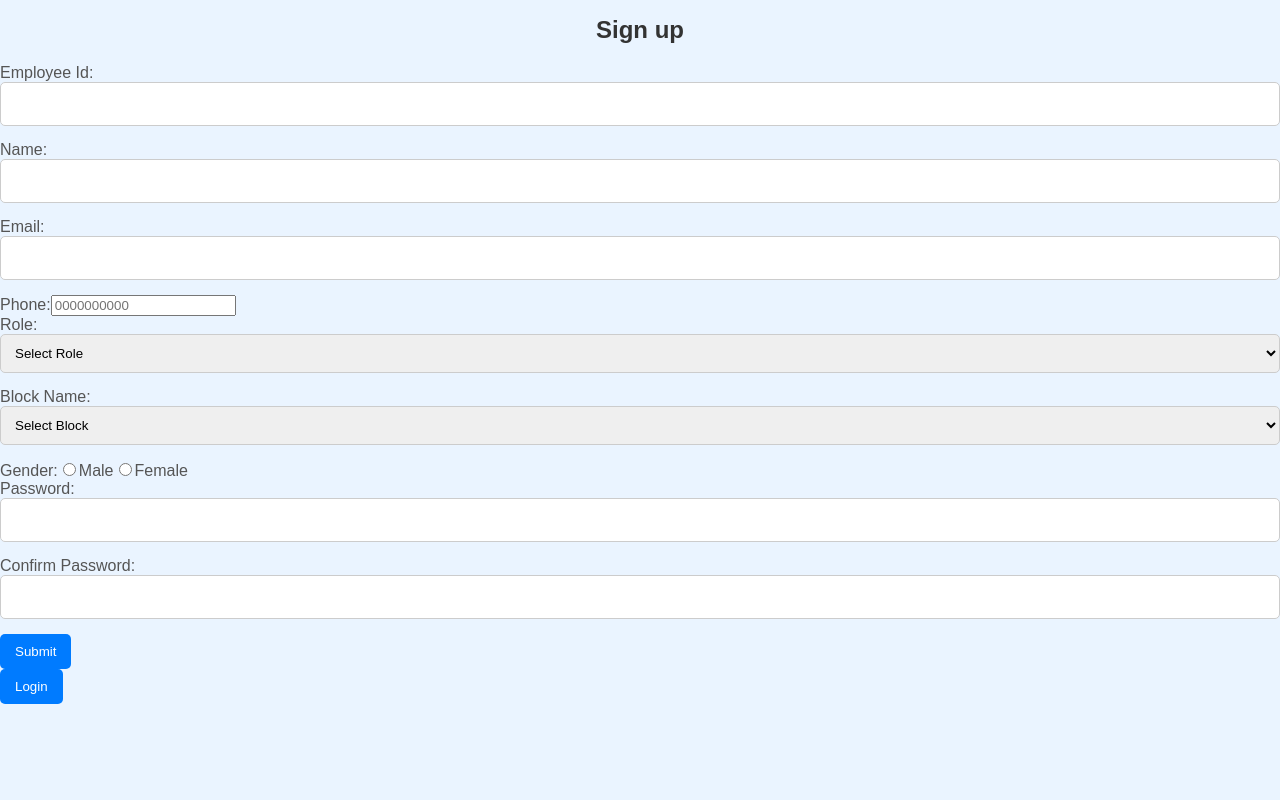
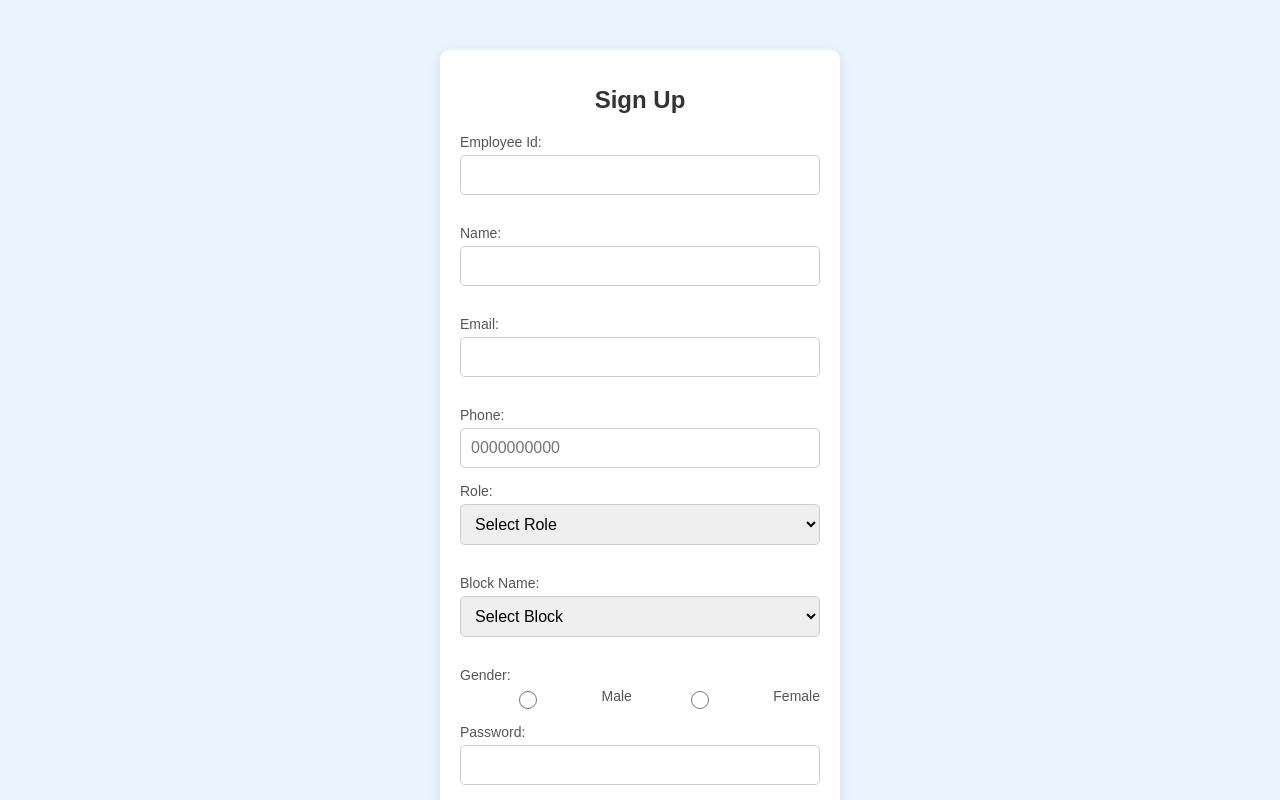
Before and after one commit to Darvin16/Students--Connect, a React (Create React App) app in the folder Admin/Frontend/: page /signup in a window 1280 px wide. Shown: the top 800 px of the page. Built offline with nearby package versions, Linux system fonts and the light colour scheme.

Commit message:
signup css

```diff
--- a/Admin/Frontend/src/Pages/Signup/Signup.jsx
+++ b/Admin/Frontend/src/Pages/Signup/Signup.jsx
@@ -1,13 +1,15 @@
 import React, { useContext } from "react";
 import { AppContext } from "../../Context/AppContext";
+import "./signup.css";
 
 function Signup() {
-  const { signupForm, setSignupForm, StaffSignup,navigate } = useContext(AppContext);
+  const { signupForm, setSignupForm, StaffSignup, navigate } = useContext(AppContext);
+
   return (
-    <div>
-      <h1>Sign up</h1>
-      <form onSubmit={(e) => StaffSignup(e)}>
-        <div>
+    <div className="signup-container">
+      <h1 className="signup-title">Sign Up</h1>
+      <form className="signup-form" onSubmit={(e) => StaffSignup(e)}>
+        <div className="form-group">
           <label htmlFor="employeeId">Employee Id:</label>
           <input
             type="text"
@@ -19,7 +21,7 @@ function Signup() {
             required
           />
         </div>
-        <div>
+        <div className="form-group">
           <label htmlFor="name">Name:</label>
           <input
             type="text"
@@ -31,7 +33,7 @@ function Signup() {
             required
           />
         </div>
-        <div>
+        <div className="form-group">
           <label htmlFor="email">Email:</label>
           <input
             type="email"
@@ -43,7 +45,7 @@ function Signup() {
             required
           />
         </div>
-        <div>
+        <div className="form-group">
           <label htmlFor="phone">Phone:</label>
           <input
             type="tel"
@@ -57,7 +59,7 @@ function Signup() {
             required
           />
         </div>
-        <div>
+        <div className="form-group">
           <label htmlFor="role">Role:</label>
           <select
             name="role"
@@ -75,7 +77,7 @@ function Signup() {
           </select>
         </div>
         {signupForm.role !== "librarian" && (
-          <div>
+          <div className="form-group">
             <label htmlFor="blockName">Block Name:</label>
             <select
               name="blockName"
@@ -99,8 +101,9 @@ function Signup() {
             </select>
           </div>
         )}
-        <div>
-          <label htmlFor="gender">Gender:</label>
+        <div className="form-group">
+          <label>Gender:</label>
+          <div className="radio-group">
             <input
               type="radio"
               name="gender"
@@ -124,7 +127,8 @@ function Signup() {
             />
             <label htmlFor="female">Female</label>
           </div>
-        <div>
+        </div>
+        <div className="form-group">
           <label htmlFor="password">Password:</label>
           <input
             type="password"
@@ -136,7 +140,7 @@ function Signup() {
             required
           />
         </div>
-        <div>
+        <div className="form-group">
           <label htmlFor="confirmpassword">Confirm Password:</label>
           <input
             type="password"
@@ -151,12 +155,12 @@ function Signup() {
             required
           />
         </div>
-        <div>
-          <button type="submit">Submit</button>
+        <div className="form-group">
+          <button type="submit" className="submit-button">Submit</button>
         </div>
       </form>
-          <div>
-              <button onClick={()=>navigate("/login")}>Login</button>
+      <div className="login-prompt">
+        <button onClick={() => navigate("/login")} className="login-button">Login</button>
       </div>
     </div>
   );
--- /dev/null
+++ b/Admin/Frontend/src/Pages/Signup/signup.css
@@ -0,0 +1,109 @@
+/* Container for the signup form */
+.signup-container {
+    max-width: 400px;
+    margin: 50px auto;
+    padding: 20px;
+    background-color: white;
+    border-radius: 10px;
+    box-shadow: 0 4px 12px rgba(0, 0, 0, 0.1);
+}
+
+.signup-title {
+    text-align: center;
+    font-size: 24px;
+    font-weight: 700;
+    margin-bottom: 20px;
+}
+
+.signup-form {
+    display: flex;
+    flex-direction: column;
+}
+
+.form-group {
+    margin-bottom: 15px;
+}
+
+.form-group label {
+    font-size: 14px;
+    margin-bottom: 5px;
+    display: block;
+}
+
+.form-group input,
+.form-group select {
+    width: 100%;
+    padding: 10px;
+    font-size: 16px;
+    border: 1px solid #ccc;
+    border-radius: 5px;
+    box-sizing: border-box;
+}
+
+.form-group input:focus,
+.form-group select:focus {
+    border-color: #007bff;
+    outline: none;
+}
+
+.radio-group {
+    display: flex;
+    justify-content: space-around;
+    margin-top: 5px;
+}
+
+.radio-group label {
+    margin-left: 5px;
+}
+
+.radio-group input {
+    margin-right: 5px;
+}
+
+.submit-button {
+    background-color: #007bff;
+    color: white;
+    padding: 10px;
+    font-size: 16px;
+    border: none;
+    border-radius: 5px;
+    cursor: pointer;
+    width: 100%;
+}
+
+.submit-button:hover {
+    background-color: #0056b3;
+}
+
+.login-prompt {
+    text-align: center;
+    margin-top: 20px;
+}
+
+.login-button {
+    background-color: transparent;
+    border: none;
+    color: #007bff;
+    cursor: pointer;
+    font-size: 14px;
+}
+
+.login-button:hover {
+    text-decoration: underline;
+}
+
+/* For the Google Sign-up button */
+.google-signup {
+    display: flex;
+    justify-content: center;
+    align-items: center;
+    border: 1px solid #ccc;
+    padding: 10px;
+    border-radius: 5px;
+    font-size: 14px;
+    cursor: pointer;
+}
+
+.google-signup img {
+    margin-right: 10px;
+}
```
Lines whose indentation alone changed are shown as unchanged.
